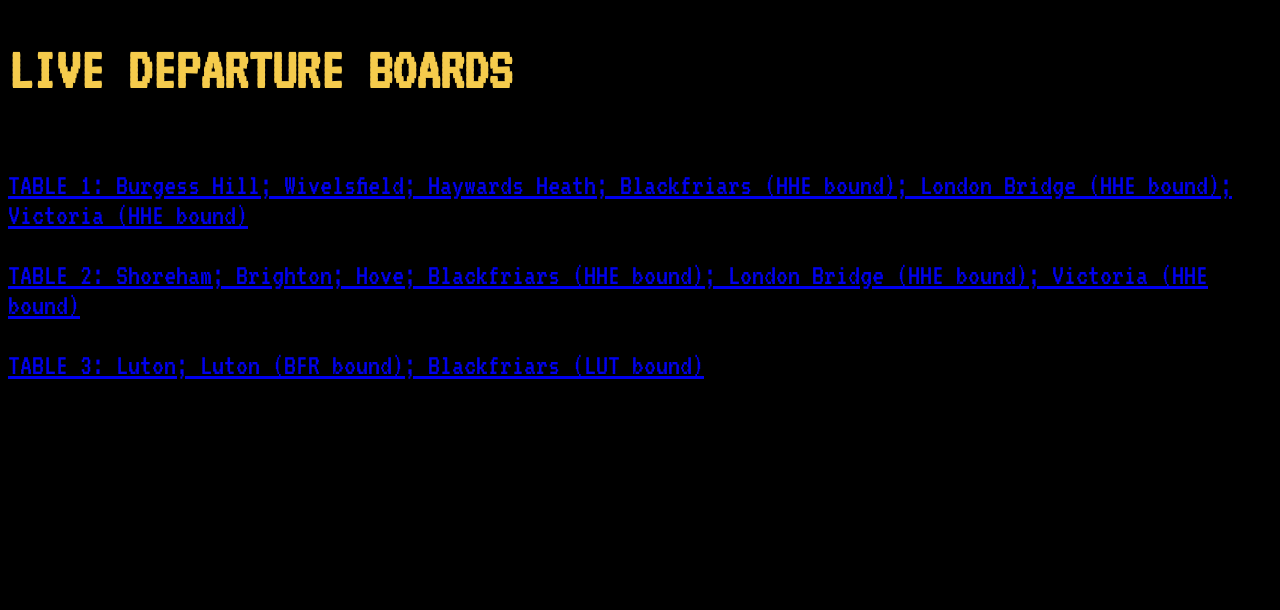
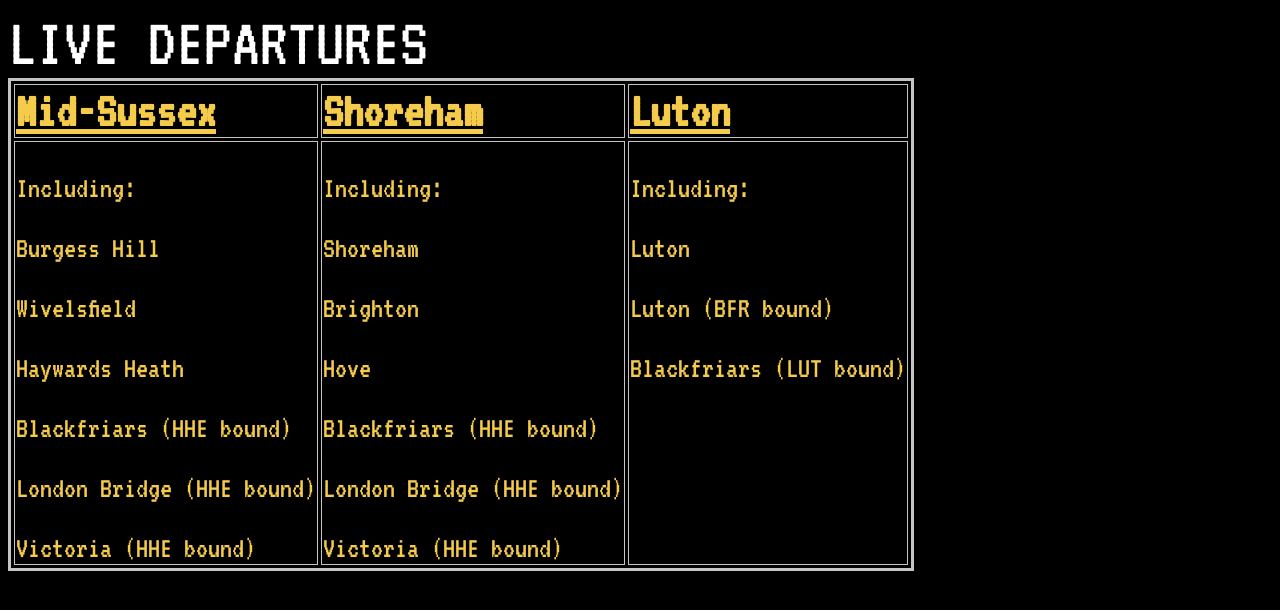
Before and after one commit to WVFCommuter/wvfcommuter.github.io, a plain HTML site: page index.html in a window 1280 px wide. Drawn offline with Linux system fonts and the light colour scheme.

Commit message:
Update index.html

```diff
--- a/index.html
+++ b/index.html
@@ -1,6 +1,6 @@
 <!DOCTYPE html>
 <html>
-<body>
+<body link="#F5CB4C">
 <head>
 	<link rel="stylesheet" type="text/css"
           href="https://fonts.googleapis.com/css?family=VT323">
@@ -12,9 +12,21 @@ body {
 	background-color: #000000;
 }
 </STYLE>
-<h1> <font color="#F5CB4C">LIVE DEPARTURE BOARDS</font></h1>
-<br><a href="https://wvfcommuter.github.io/ldtable1" font color="#F5CB4C">TABLE 1: Burgess Hill; Wivelsfield; Haywards Heath; Blackfriars (HHE bound); London Bridge (HHE bound); Victoria (HHE bound)</a></br>
-<br><a href="https://wvfcommuter.github.io/ldtable2" font color="#F5CB4C">TABLE 2: Shoreham; Brighton; Hove; Blackfriars (HHE bound); London Bridge (HHE bound); Victoria (HHE bound)</a></br>
-<br><a href="https://wvfcommuter.github.io/ldtable3" font color="#F5CB4C">TABLE 3: Luton; Luton (BFR bound); Blackfriars (LUT bound)</a></br>
+		<font color="white" style="font-size:70px;">LIVE DEPARTURES</font>
+
+<TABLE border="3" bordercolor="c4c4c4" cellpadding="1" cellspacing="3">
+	<tr>
+		<td><strong style="font-size:50px;"<br><a href="https://wvfcommuter.github.io/ldtable1" color="#F5CB4C">Mid-Sussex</a></br></strong></td>
+		<td><strong style="font-size:50px;"<br><a href="https://wvfcommuter.github.io/ldtable2" color="#F5CB4C">Shoreham</a></br></strong></td>
+		<td><strong style="font-size:50px;"<br><a href="https://wvfcommuter.github.io/ldtable3" color="#F5CB4C">Luton</a></br></strong></td>
+	</tr>
+
+	<tr>
+		<td valign="top"><br><font color="#F5CB4C">Including:</br><br>Burgess Hill</br><br> Wivelsfield</br><br>Haywards Heath</br><br>Blackfriars (HHE bound)</br><br>London Bridge (HHE bound)</br><br>Victoria (HHE bound)</br></td>
+		<td valign="top"><br><font color="#F5CB4C">Including:</br><br>Shoreham</br><br>Brighton</br><br>Hove</br><br>Blackfriars (HHE bound)</br><br>London Bridge (HHE bound)</br><br>Victoria (HHE bound)</br></td>
+		<td valign="top"><br><font color="#F5CB4C">Including:</br><br>Luton</br><br>Luton (BFR bound)</br><br>Blackfriars (LUT bound)</br></td>
+	</tr>
+
+</TABLE>
 </body>
 </html>
```
